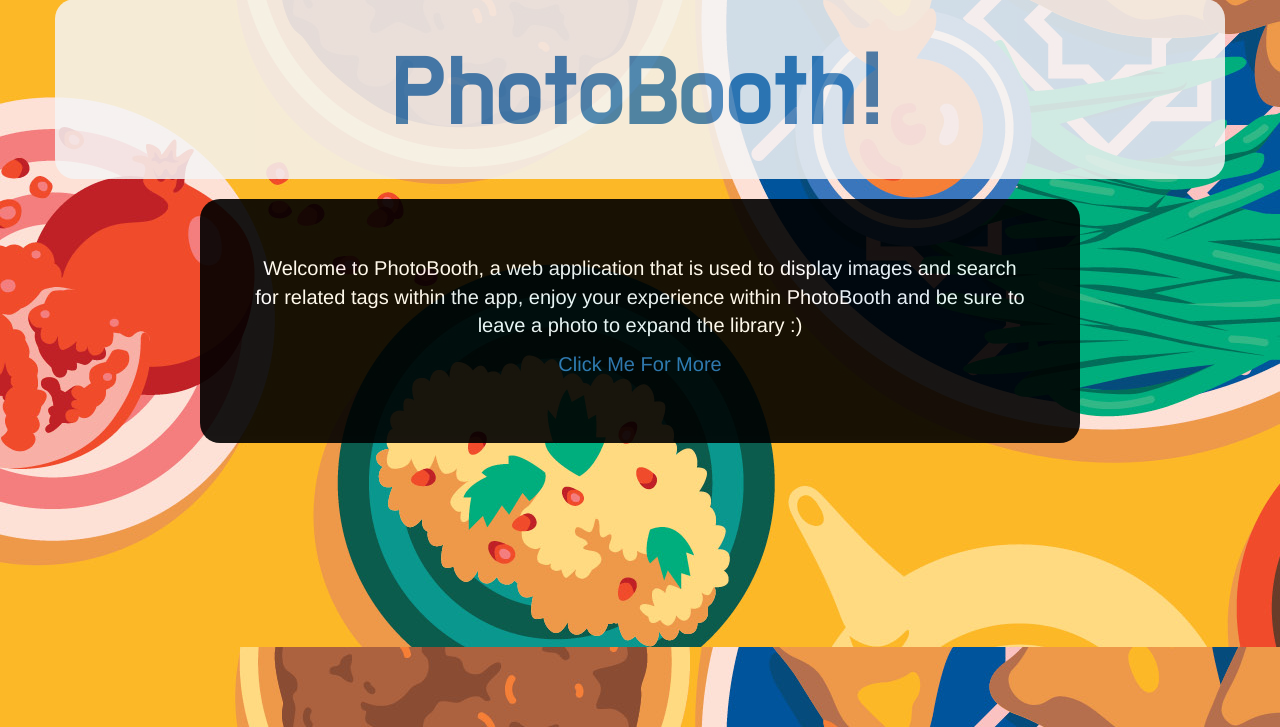
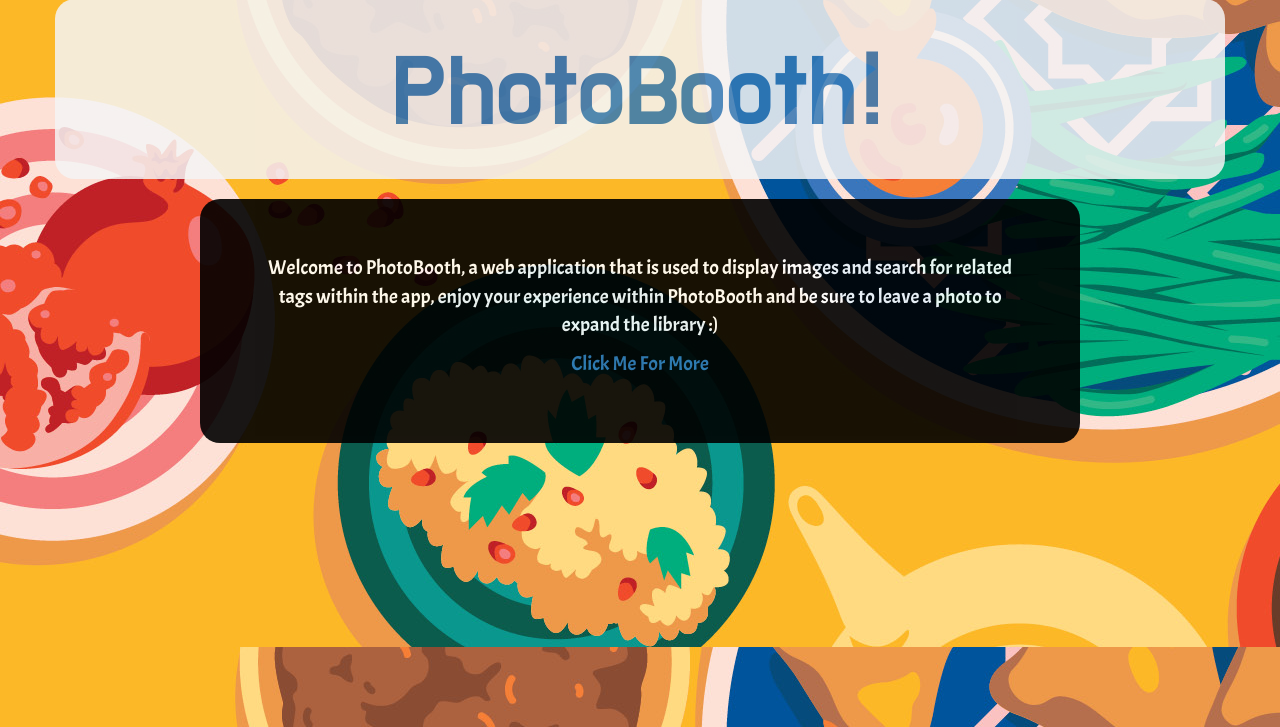
Before and after one commit to ramza007/PhotoBooth, a Django app: page / in a window 1280 px wide. Shown: the part 73-800 px from the top of the page. Run offline with Django 3.2, Linux system fonts and the light colour scheme; parts of the project's set-up code (start-up, migrations or seed data) failed here and were passed over; some libraries are stand-ins or nearby versions.

Commit message:
modified welcome page

```diff
--- a/display/templates/welcome.html
+++ b/display/templates/welcome.html
@@ -7,6 +7,7 @@
     <meta name="viewport" content="width=device-width, initial-scale=1.0">
     <meta http-equiv="X-UA-Compatible" content="ie=edge">
     <link href="https://fonts.googleapis.com/css?family=Do+Hyeon" rel="stylesheet">
+    <link href="https://fonts.googleapis.com/css?family=Acme" rel="stylesheet">
     <title>PhotoBooth</title>
     {% block styles %} {% bootstrap_css %} {% endblock %}
 
@@ -44,6 +45,7 @@
     }
     p{
         color: white;
+        font-family: 'Acme', sans-serif;
     }
 </style>
 <body>
```
